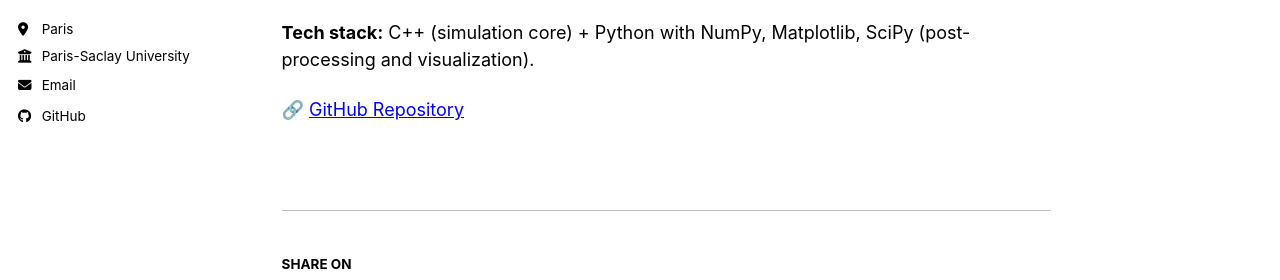
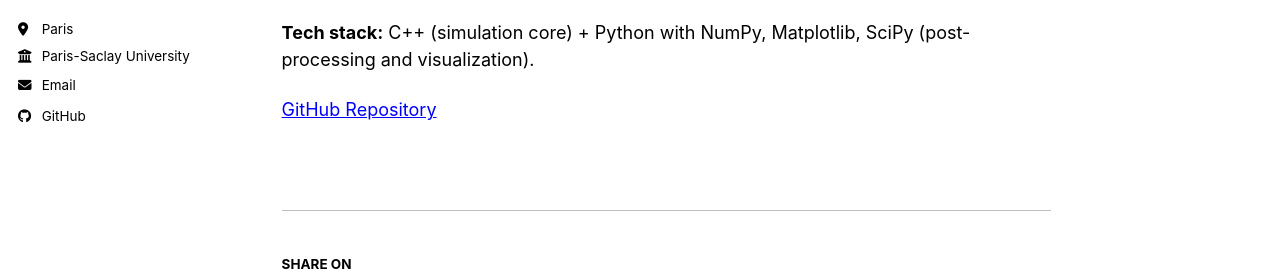
Before and after one commit to yseyifou/yseyifou.github.io, a Jekyll site: the page built from _portfolio/Chladni.md, in a window 1280 px wide and 900 px high, scrolled down 522 px. Shown: the part 389-669 px from the top of the window. Built offline with Jekyll 4.4.1, drawn with Linux system fonts in a browser that asks for light colours; a style sheet for code colours, icons or effects is not loaded.

```diff
--- a/_portfolio/Chladni.md
+++ b/_portfolio/Chladni.md
@@ -26,4 +26,4 @@ The simulation supports three distinct physical setups:
 
 **Tech stack:** C++ (simulation core) + Python with NumPy, Matplotlib, SciPy (post-processing and visualization).
 
-🔗 [GitHub Repository](https://github.com/yseyifou/Chladni-Figures)
+[GitHub Repository](https://github.com/yseyifou/Chladni-Figures)
```
